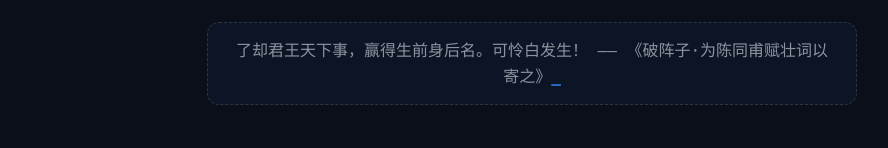
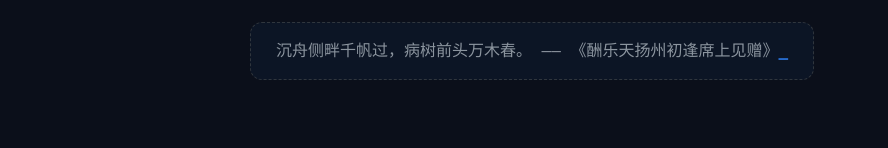
Before and after one commit to VarleyT/VarleyT.github.io, a plain HTML site: page index.html in a window 1280 px wide. Shown: the part 259-407 px from the top of the page, without its empty margins (108-996 px from the left). Drawn offline with Linux system fonts and the light colour scheme.

Commit message:
deploy: a96b5b651ec778f36c43ab1e408e44769147872b

```diff
--- a/index.html
+++ b/index.html
@@ -110,7 +110,7 @@
 
         <script>
             // 由 Node.js 构建时注入的今日名言
-            const quote = "了却君王天下事，赢得生前身后名。可怜白发生！ —— 《破阵子·为陈同甫赋壮词以寄之》";
+            const quote = "沉舟侧畔千帆过，病树前头万木春。 —— 《酬乐天扬州初逢席上见赠》";
             let i = 0;
             const speed = 100; // 打字速度（毫秒）
 
```
